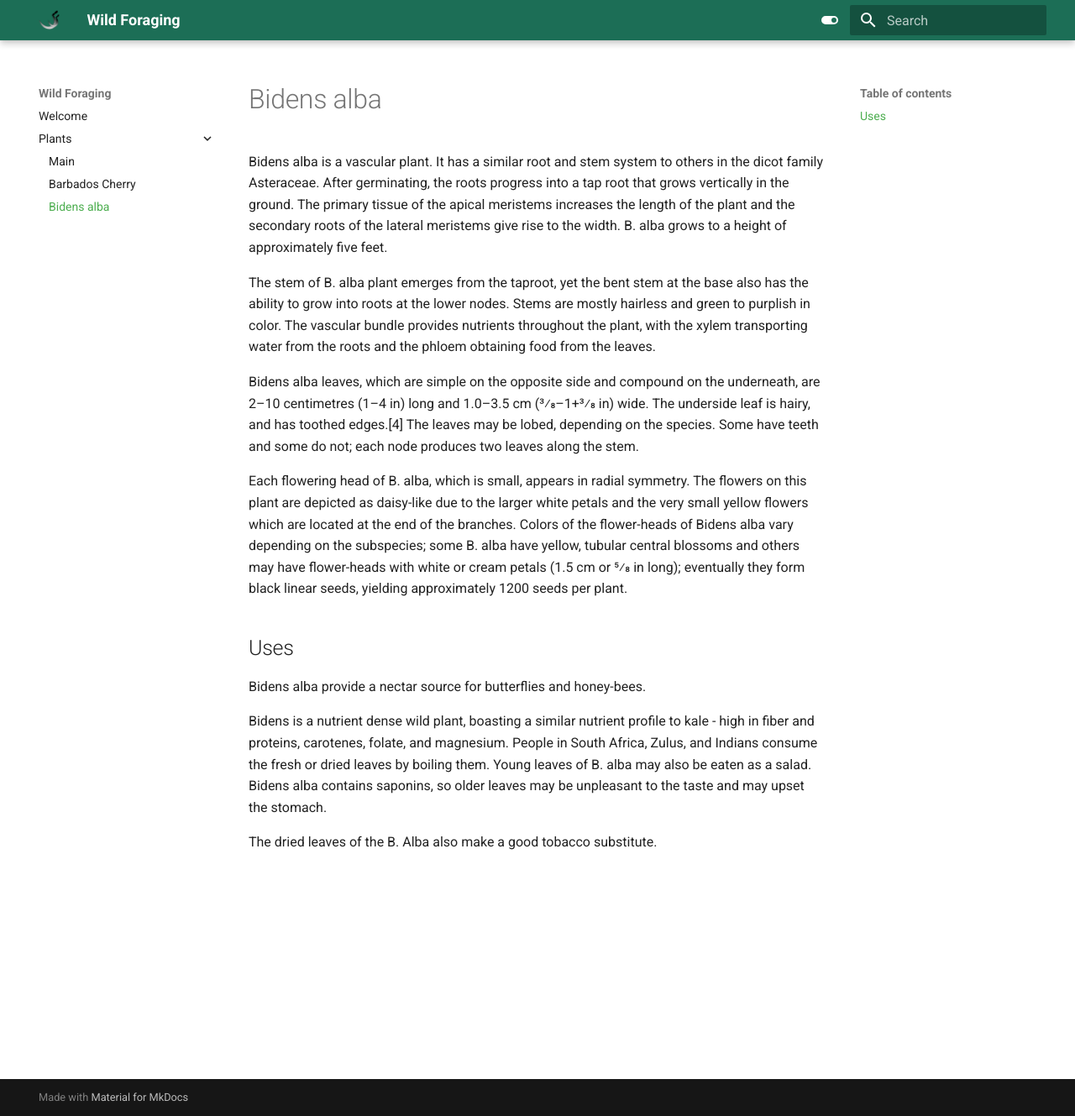
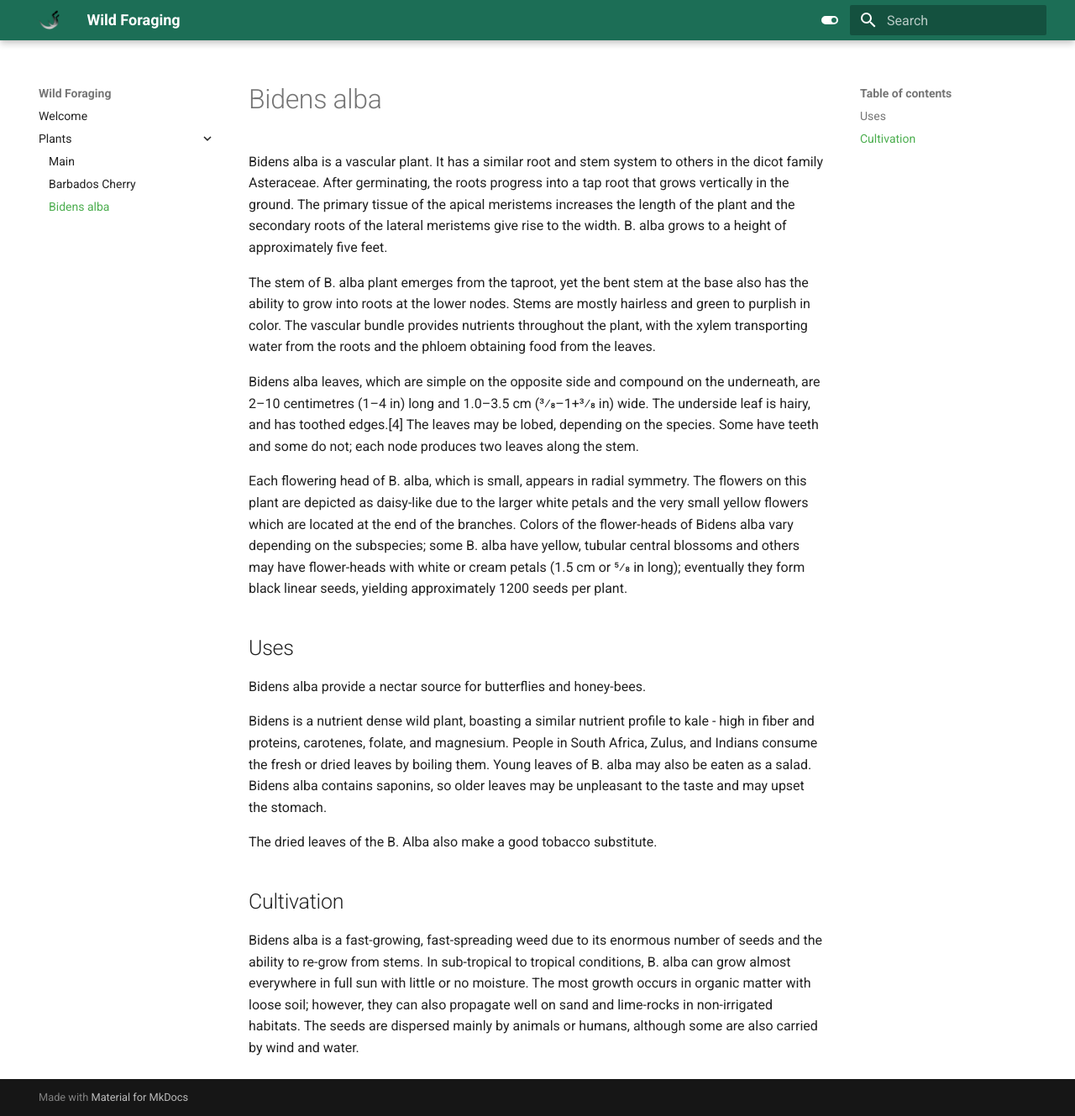
Before and after one commit to wildforaging/site, an MkDocs documentation site: the page built from docs/Plants/bidens-alba.md, in a window 1280 px wide and 1329 px high. Shown: the whole window at 84% size. Built offline with MkDocs 1.6.1 and Material for MkDocs 9.7.7, drawn with Linux system fonts in a browser that asks for light colours.

Commit message:
Update bidens-alba.md

```diff
--- a/docs/Plants/bidens-alba.md
+++ b/docs/Plants/bidens-alba.md
@@ -14,3 +14,6 @@ Bidens alba provide a nectar source for butterflies and honey-bees.
 Bidens is a nutrient dense wild plant, boasting a similar nutrient profile to kale - high in fiber and proteins, carotenes, folate, and magnesium. People in South Africa, Zulus, and Indians consume the fresh or dried leaves by boiling them. Young leaves of B. alba may also be eaten as a salad. Bidens alba contains saponins, so older leaves may be unpleasant to the taste and may upset the stomach.
 
 The dried leaves of the B. Alba also make a good tobacco substitute.
+
+## Cultivation
+Bidens alba is a fast-growing, fast-spreading weed due to its enormous number of seeds and the ability to re-grow from stems. In sub-tropical to tropical conditions, B. alba can grow almost everywhere in full sun with little or no moisture. The most growth occurs in organic matter with loose soil; however, they can also propagate well on sand and lime-rocks in non-irrigated habitats. The seeds are dispersed mainly by animals or humans, although some are also carried by wind and water.
```
